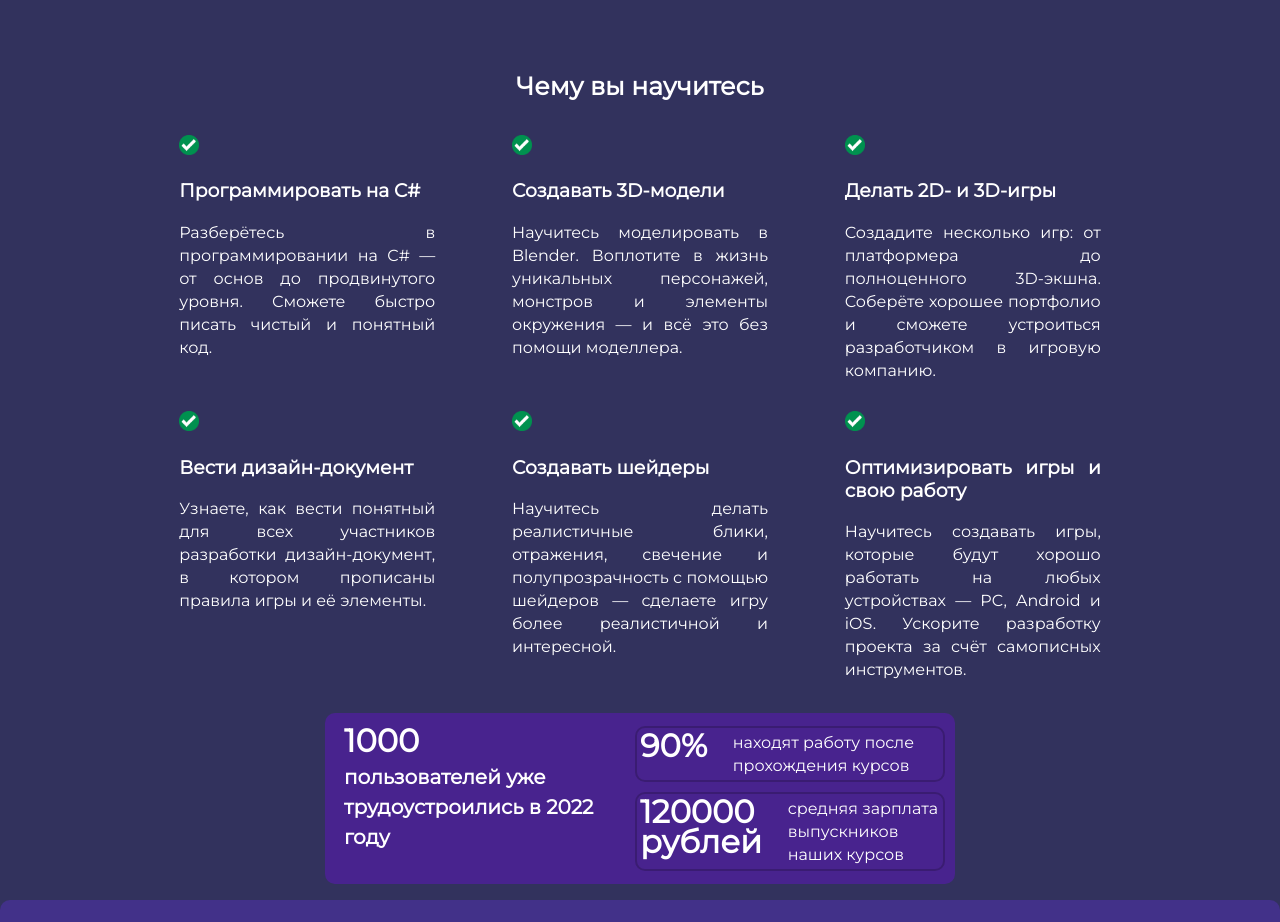
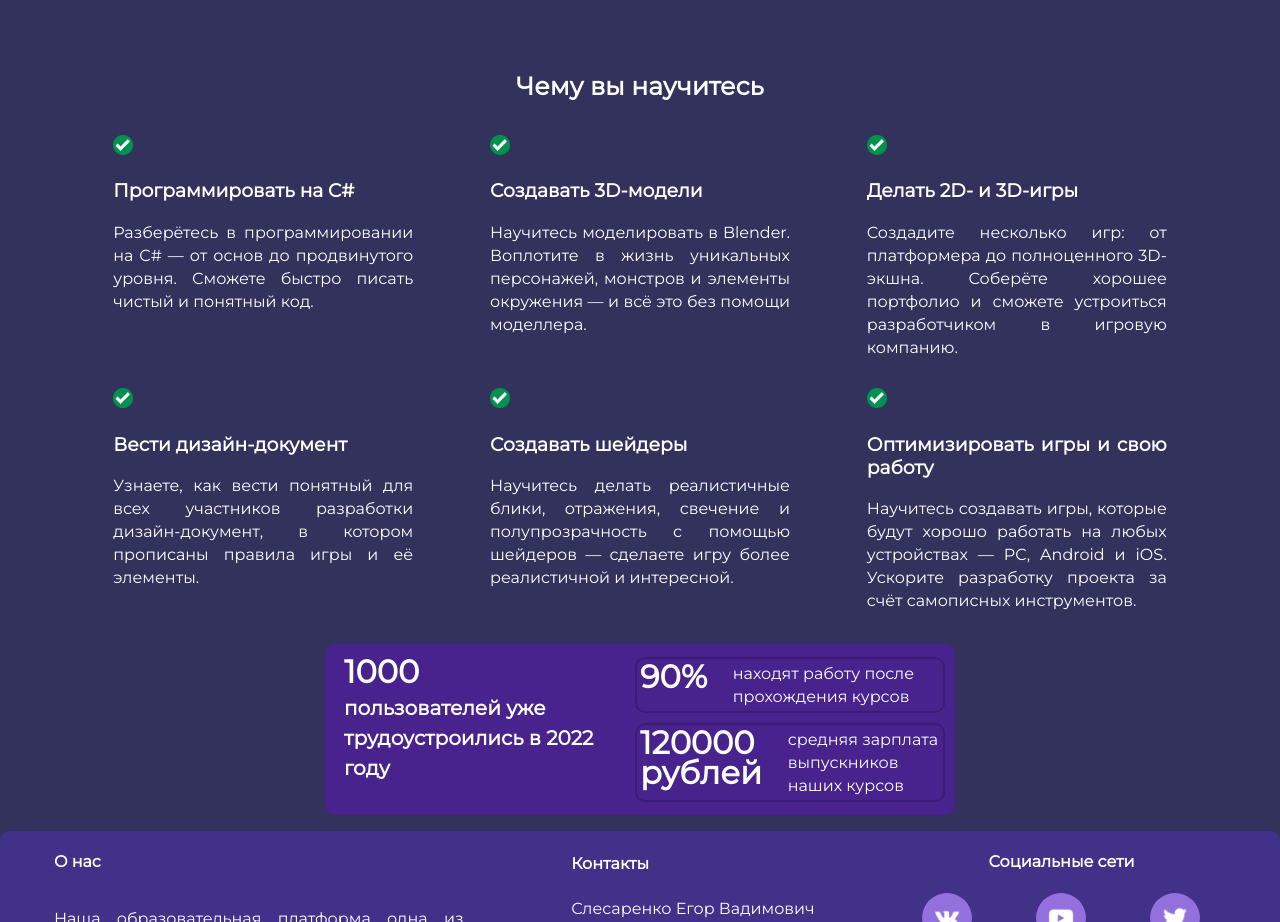
Before and after one commit to Eg0r4ik77/Eg0r4ik77.github.io, a plain HTML site: page index.html in a window 1280 px wide. Shown: the part 954-1876 px from the top of the page. Drawn offline with Linux system fonts and the light colour scheme.

Commit message:
add a few fixes

```diff
--- a/styles/style.css
+++ b/styles/style.css
@@ -118,8 +118,8 @@ transform: translateY(0);
 .skill-item{
     border-radius: 10px;
     padding: 1% 3% 0 3%;
-    width: 20vw;
     text-align: justify;
+    max-width: 300px;
 }
 
 .skill-item:hover{
@@ -160,15 +160,6 @@ transform: translateY(0);
         justify-content: center;
         margin: auto 5vw 2vh 5vw;
     }
-
-    /* .skills-ol{
-        display: flex;
-        flex-wrap: wrap;
-        justify-content: center;
-        line-height: 23px;
-        padding: 0;
-        list-style-type: none;
-    } */
 }
 
 .stats-list{
```
